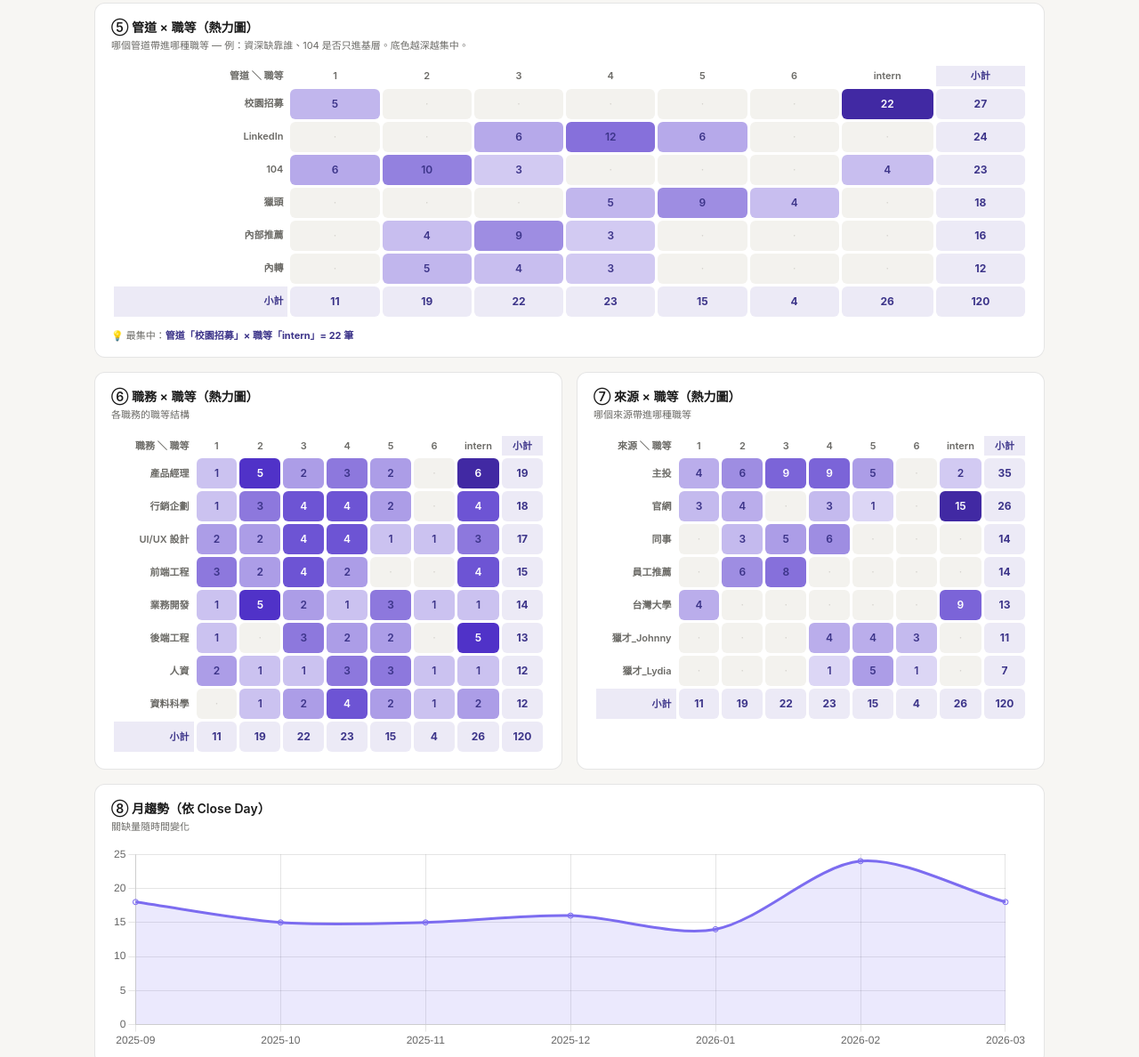
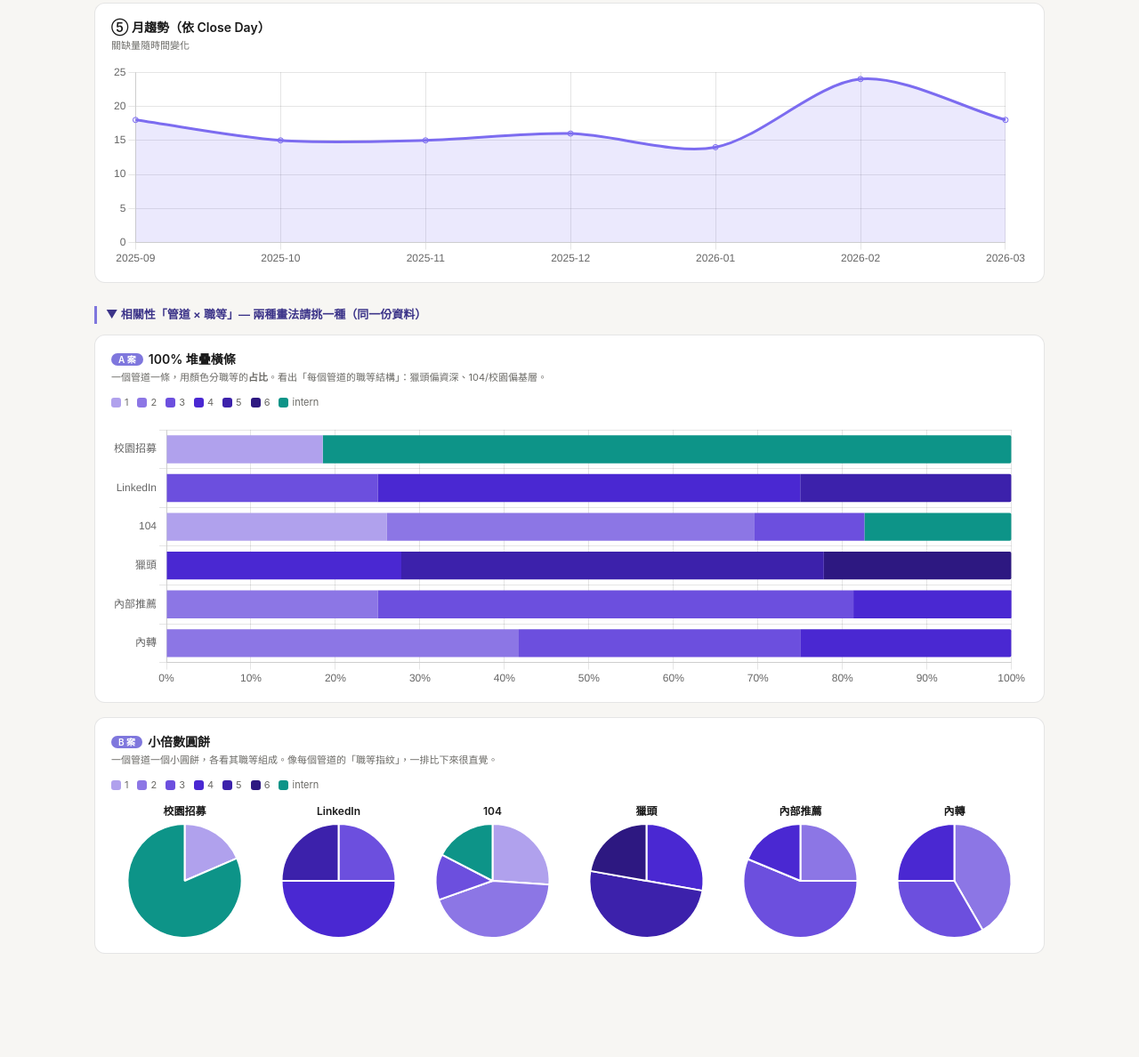
Before and after one commit to RH1028/recruit-dashboard, a plain HTML site: page hr-demo.html in a window 1280 px wide. Shown: the part 620-1808 px from the top of the page at 89% size. After the commit the page ends 1734 px from the top, so only its background shows below. Drawn offline with nearby package versions, Linux system fonts and the light colour scheme.

Commit message:
demo: HR 視角改純 bar/pie/line（相關性提供 100%堆疊橫條 vs 小倍數圓餅 兩案）

```diff
--- a/hr-demo.html
+++ b/hr-demo.html
@@ -3,43 +3,42 @@
 <head>
 <meta charset="UTF-8">
 <meta name="viewport" content="width=device-width, initial-scale=1.0">
-<title>HR Head 視角 — 關缺圖表 Demo（固定版）</title>
+<title>HR Head 視角 — 關缺圖表 Demo（bar/pie/line）</title>
 <style>
 *,*::before,*::after{box-sizing:border-box;margin:0;padding:0}
-:root{--p:#7F77DD;--pd:#3C3489;--t:#1D9E75;--a:#BA7517;--c:#D85A30;--bg:#F7F6F3;--surf:#fff;--bdr:rgba(0,0,0,.1);--text:#1A1A1A;--muted:#6B6A66;
+:root{--p:#7F77DD;--pd:#3C3489;--t:#1D9E75;--a:#BA7517;--bg:#F7F6F3;--surf:#fff;--bdr:rgba(0,0,0,.1);--text:#1A1A1A;--muted:#6B6A66;
   font-family:-apple-system,'Helvetica Neue',Arial,sans-serif;}
 body{background:var(--bg);color:var(--text);padding:26px;font-size:14px;line-height:1.5;max-width:1120px;margin:0 auto}
 h1{font-size:20px;color:var(--pd)}
 .sub{font-size:12px;color:var(--muted);margin:4px 0 20px}
+.divider{font-size:13px;font-weight:600;color:var(--pd);margin:26px 0 12px;padding-left:10px;border-left:3px solid var(--p)}
 .card{background:var(--surf);border:.5px solid var(--bdr);border-radius:12px;padding:16px 18px;margin-bottom:16px}
 .ctitle{font-size:14px;font-weight:600;margin-bottom:2px}
+.ctitle .tag{font-size:10px;font-weight:600;color:#fff;background:var(--p);border-radius:100px;padding:1px 8px;margin-right:6px;vertical-align:middle}
 .cnote{font-size:11px;color:var(--muted);margin-bottom:12px}
 .grid3{display:grid;grid-template-columns:repeat(3,1fr);gap:16px}
-.grid2{display:grid;grid-template-columns:1fr 1fr;gap:16px}
-@media(max-width:820px){.grid3,.grid2{grid-template-columns:1fr}}
-/* KPI */
+@media(max-width:820px){.grid3{grid-template-columns:1fr}}
 .kpis{display:grid;grid-template-columns:repeat(auto-fit,minmax(140px,1fr));gap:12px}
 .kpi{background:var(--bg);border-radius:10px;padding:11px 13px}
 .kpi .l{font-size:11px;color:var(--muted)}
 .kpi .v{font-size:23px;font-weight:700;margin-top:2px}
 .kpi .s{font-size:11px;color:var(--muted)}
 .chartbox{position:relative;height:230px}
-.chartbox.tall{height:260px}
-/* heatmap */
-table.hm{border-collapse:separate;border-spacing:3px;width:100%}
-table.hm th{font-size:11px;color:var(--muted);font-weight:600;padding:3px 5px;text-align:center;white-space:nowrap}
-table.hm th.rowh{text-align:right;min-width:78px}
-table.hm td{height:34px;text-align:center;font-size:12px;font-weight:600;border-radius:6px;color:#fff;min-width:40px}
-table.hm td.z{color:#d4d2cc;background:#f3f2ee!important;font-weight:400}
-table.hm td.tot,table.hm th.tot{background:#eceaf6;color:var(--pd);font-weight:700}
-.note{font-size:11px;color:var(--muted);margin-top:10px}
-.note b{color:var(--pd)}
+.chartbox.tall{position:relative;height:300px}
+/* small multiples */
+.legend{display:flex;gap:10px;flex-wrap:wrap;font-size:11px;color:var(--muted);margin-bottom:12px}
+.legend span{display:inline-flex;align-items:center;gap:4px}
+.legend i{width:11px;height:11px;border-radius:3px;display:inline-block}
+.smgrid{display:grid;grid-template-columns:repeat(auto-fit,minmax(150px,1fr));gap:8px}
+.sm{text-align:center}
+.sm .t{font-size:12px;font-weight:600;margin-bottom:4px}
+.sm .box{position:relative;height:130px}
 </style>
 <script src="https://cdn.jsdelivr.net/npm/chart.js@4.4.1/dist/chart.umd.min.js"></script>
 </head>
 <body>
-<h1>📊 關缺圖表 — HR Head 視角（固定版）</h1>
-<div class="sub">範例資料 120 筆。每張圖鎖定一個用途、用最適合的圖型；不需自選維度。</div>
+<h1>📊 關缺圖表 — HR Head 視角（只用 數值／長條／圓餅／折線）</h1>
+<div class="sub">範例資料 120 筆。下半部「管道 × 職等」用兩種畫法給你比較，挑一種我就套到全部相關性圖。</div>
 
 <div class="card">
   <div class="ctitle">① 重點數字</div>
@@ -53,42 +52,34 @@ table.hm td.tot,table.hm th.tot{background:#eceaf6;color:var(--pd);font-weight:7
   <div class="card"><div class="ctitle">④ Status 分布</div><div class="cnote">錄取 / 補缺 / 內轉占比</div><div class="chartbox"><canvas id="byStatus"></canvas></div></div>
 </div>
 
+<div class="card"><div class="ctitle">⑤ 月趨勢（依 Close Day）</div><div class="cnote">關缺量隨時間變化</div><div class="chartbox"><canvas id="trend"></canvas></div></div>
+
+<div class="divider">▼ 相關性「管道 × 職等」— 兩種畫法請挑一種（同一份資料）</div>
+
 <div class="card">
-  <div class="ctitle">⑤ 管道 × 職等（熱力圖）</div>
-  <div class="cnote">哪個管道帶進哪種職等 — 例：資深缺靠誰、104 是否只進基層。底色越深越集中。</div>
-  <div style="overflow-x:auto" id="hm_ch_lv"></div>
-  <div class="note" id="ins_ch_lv"></div>
-</div>
-
-<div class="grid2">
-  <div class="card">
-    <div class="ctitle">⑥ 職務 × 職等（熱力圖）</div>
-    <div class="cnote">各職務的職等結構</div>
-    <div style="overflow-x:auto" id="hm_fn_lv"></div>
-  </div>
-  <div class="card">
-    <div class="ctitle">⑦ 來源 × 職等（熱力圖）</div>
-    <div class="cnote">哪個來源帶進哪種職等</div>
-    <div style="overflow-x:auto" id="hm_src_lv"></div>
-  </div>
+  <div class="ctitle"><span class="tag">A 案</span>100% 堆疊橫條</div>
+  <div class="cnote">一個管道一條，用顏色分職等的<b>占比</b>。看出「每個管道的職等結構」：獵頭偏資深、104/校園偏基層。</div>
+  <div class="legend" id="legA"></div>
+  <div class="chartbox tall"><canvas id="stackA"></canvas></div>
 </div>
 
 <div class="card">
-  <div class="ctitle">⑧ 月趨勢（依 Close Day）</div>
-  <div class="cnote">關缺量隨時間變化</div>
-  <div class="chartbox"><canvas id="trend"></canvas></div>
+  <div class="ctitle"><span class="tag">B 案</span>小倍數圓餅</div>
+  <div class="cnote">一個管道一個小圓餅，各看其職等組成。像每個管道的「職等指紋」，一排比下來很直覺。</div>
+  <div class="legend" id="legB"></div>
+  <div class="smgrid" id="smPies"></div>
 </div>
 
 <script>
 const FUNCS={'後端工程':'工程部','前端工程':'工程部','資料科學':'AI技術應用組','產品經理':'產品部','行銷企劃':'行銷運營部','業務開發':'業務部','人資':'人力資源部','UI/UX 設計':'產品部'};
 const FN=Object.keys(FUNCS);
 const RULES={
- 'LinkedIn':{lv:['3','3','4','4','5'],src:['主投','主投','官網'],st:['錄取','補缺','錄取']},
+ 'LinkedIn':{lv:['3','3','4','4','5'],src:['主投','官網'],st:['錄取','補缺','錄取']},
  '104':{lv:['1','2','2','3','intern'],src:['主投','官網'],st:['補缺','錄取','補缺']},
  '內部推薦':{lv:['2','3','3','4'],src:['員工推薦','同事'],st:['補缺','錄取']},
  '獵頭':{lv:['4','5','5','6'],src:['獵才_Lydia','獵才_Johnny'],st:['錄取','錄取','補缺']},
- '校園招募':{lv:['intern','intern','1'],src:['台灣大學','官網'],st:['錄取','補缺']},
- '內轉':{lv:['2','3','4'],src:['同事','員工推薦'],st:['內轉補缺','內轉補缺']},
+ '校園招募':{lv:['intern','intern','1'],src:['台灣大學'],st:['錄取','補缺']},
+ '內轉':{lv:['2','3','4'],src:['同事'],st:['內轉補缺','內轉補缺']},
 };
 const CH=Object.keys(RULES);
 const MONTHS=['2025-09','2025-10','2025-11','2025-12','2026-01','2026-02','2026-03'];
@@ -96,49 +87,57 @@ const pick=a=>a[Math.floor(Math.random()*a.length)];
 const ROWS=[];
 for(let i=0;i<120;i++){const ch=pick(CH),r=RULES[ch],fn=pick(FN);
   ROWS.push({func:fn,dept:FUNCS[fn],channel:ch,src:pick(r.src),level:pick(r.lv),status:pick(r.st),
-    close_day:pick(MONTHS)+'-'+String(5+Math.floor(Math.random()*20)).padStart(2,'0'),days:18+Math.floor(Math.random()*40)});}
+    close_day:pick(MONTHS)+'-15',days:18+Math.floor(Math.random()*40)});}
 
 const orderLevels=ks=>{const n=ks.filter(k=>/^\d+$/.test(k)).sort((a,b)=>a-b);const it=ks.filter(k=>/intern/i.test(k));const o=ks.filter(k=>n.indexOf(k)<0&&it.indexOf(k)<0).sort();return[...n,...o,...it];};
 const lvColor=lv=>{const i=['1','2','3','4','5','6'].indexOf(lv);if(i>=0)return 'hsl(252,68%,'+(78-i*9.6).toFixed(0)+'%)';if(/intern/i.test(lv))return '#0d9488';return '#cbd5e1';};
 const countBy=(rows,f)=>{const m={};rows.forEach(v=>{const k=v[f]||'(未填)';m[k]=(m[k]||0)+1;});return Object.entries(m).sort((a,b)=>b[1]-a[1]);};
+const LEVELS=orderLevels([...new Set(ROWS.map(r=>r.level))]);
+const base={responsive:true,maintainAspectRatio:false,animation:false};
 
 // ① KPI
 (function(){const n=ROWS.length,by=s=>ROWS.filter(r=>r.status===s).length,pct=x=>Math.round(x/n*100),avg=Math.round(ROWS.reduce((s,r)=>s+r.days,0)/n);
   const kp=[['總關缺數',n,''],['錄取',by('錄取'),pct(by('錄取'))+'%'],['補缺',by('補缺'),pct(by('補缺'))+'%'],['內轉補缺',by('內轉補缺'),pct(by('內轉補缺'))+'%'],['平均報到天數',avg+' 天','Close → 報到']];
   document.getElementById('kpis').innerHTML=kp.map(k=>`<div class="kpi"><div class="l">${k[0]}</div><div class="v">${k[1]}</div><div class="s">${k[2]}</div></div>`).join('');})();
 
-const base={responsive:true,maintainAspectRatio:false,animation:false};
 // ② 各職務（橫條）
 {const e=countBy(ROWS,'func');new Chart(document.getElementById('byFunc'),{type:'bar',data:{labels:e.map(x=>x[0]),datasets:[{data:e.map(x=>x[1]),backgroundColor:'#7c6cf0',borderRadius:4}]},options:{...base,indexAxis:'y',plugins:{legend:{display:false}},scales:{x:{beginAtZero:true,ticks:{precision:0}}}}});}
 // ③ 職等分布（圓餅）
-{const e=orderLevels([...new Set(ROWS.map(r=>r.level))]).map(l=>[l,ROWS.filter(r=>r.level===l).length]);new Chart(document.getElementById('byLevel'),{type:'pie',data:{labels:e.map(x=>x[0]),datasets:[{data:e.map(x=>x[1]),backgroundColor:e.map(x=>lvColor(x[0]))}]},options:{...base,plugins:{legend:{labels:{font:{size:10},boxWidth:12,padding:8}}}}});}
+{const e=LEVELS.map(l=>[l,ROWS.filter(r=>r.level===l).length]);new Chart(document.getElementById('byLevel'),{type:'pie',data:{labels:e.map(x=>x[0]),datasets:[{data:e.map(x=>x[1]),backgroundColor:e.map(x=>lvColor(x[0]))}]},options:{...base,plugins:{legend:{labels:{font:{size:10},boxWidth:12,padding:6}}}}});}
 // ④ Status（圓餅）
-{const sc={'錄取':'#1D9E75','補缺':'#7c6cf0','內轉補缺':'#f59e0b'};const e=countBy(ROWS,'status');new Chart(document.getElementById('byStatus'),{type:'pie',data:{labels:e.map(x=>x[0]),datasets:[{data:e.map(x=>x[1]),backgroundColor:e.map(x=>sc[x[0]]||'#999')}]},options:{...base,plugins:{legend:{labels:{font:{size:10},boxWidth:12,padding:8}}}}});}
-
-// 熱力圖通用
-function heatmap(elId,rowF,colF,colOrderLevels,insEl,rowLabel,colLabel){
-  const rowKeys=[...new Set(ROWS.map(r=>r[rowF]||'(未填)'))].sort((a,b)=>ROWS.filter(r=>(r[rowF]||'(未填)')===b).length-ROWS.filter(r=>(r[rowF]||'(未填)')===a).length);
-  let colKeys=[...new Set(ROWS.map(r=>r[colF]||'(未填)'))];
-  colKeys=colOrderLevels?orderLevels(colKeys):colKeys.sort();
-  const M={};rowKeys.forEach(rk=>{M[rk]={};colKeys.forEach(ck=>M[rk][ck]=0);});
-  ROWS.forEach(r=>{const rk=r[rowF]||'(未填)',ck=r[colF]||'(未填)';if(M[rk]&&M[rk][ck]!==undefined)M[rk][ck]++;});
-  const rowTot={},colTot={};rowKeys.forEach(rk=>rowTot[rk]=colKeys.reduce((s,ck)=>s+M[rk][ck],0));colKeys.forEach(ck=>colTot[ck]=rowKeys.reduce((s,rk)=>s+M[rk][ck],0));
-  let max=0;rowKeys.forEach(rk=>colKeys.forEach(ck=>{if(M[rk][ck]>max)max=M[rk][ck];}));
-  const cell=n=>{if(!n)return '<td class="z">·</td>';const L=94-(n/max)*54,fg=L<62?'#fff':'#3C3489';return `<td style="background:hsl(252,60%,${L.toFixed(0)}%);color:${fg}">${n}</td>`;};
-  let h=`<table class="hm"><thead><tr><th class="rowh">${rowLabel} ＼ ${colLabel}</th>`+colKeys.map(c=>`<th>${c}</th>`).join('')+`<th class="tot">小計</th></tr></thead><tbody>`;
-  rowKeys.forEach(rk=>{h+=`<tr><th class="rowh">${rk}</th>`+colKeys.map(ck=>cell(M[rk][ck])).join('')+`<td class="tot">${rowTot[rk]}</td></tr>`;});
-  h+=`<tr><th class="rowh tot">小計</th>`+colKeys.map(ck=>`<td class="tot">${colTot[ck]}</td>`).join('')+`<td class="tot">${ROWS.length}</td></tr></tbody></table>`;
-  document.getElementById(elId).innerHTML=h;
-  if(insEl){let best=null;rowKeys.forEach(rk=>colKeys.forEach(ck=>{if(!best||M[rk][ck]>best.v)best={rk,ck,v:M[rk][ck]};}));
-    document.getElementById(insEl).innerHTML=`💡 最集中：<b>${rowLabel}「${best.rk}」× ${colLabel}「${best.ck}」= ${best.v} 筆</b>`;}
-}
-heatmap('hm_ch_lv','channel','level',true,'ins_ch_lv','管道','職等');
-heatmap('hm_fn_lv','func','level',true,null,'職務','職等');
-heatmap('hm_src_lv','src','level',true,null,'來源','職等');
-
-// ⑧ 月趨勢
+{const sc={'錄取':'#1D9E75','補缺':'#7c6cf0','內轉補缺':'#f59e0b'};const e=countBy(ROWS,'status');new Chart(document.getElementById('byStatus'),{type:'pie',data:{labels:e.map(x=>x[0]),datasets:[{data:e.map(x=>x[1]),backgroundColor:e.map(x=>sc[x[0]]||'#999')}]},options:{...base,plugins:{legend:{labels:{font:{size:10},boxWidth:12,padding:6}}}}});}
+// ⑤ 月趨勢
 {const m={};ROWS.forEach(r=>{const k=r.close_day.slice(0,7);m[k]=(m[k]||0)+1;});const keys=MONTHS.filter(k=>m[k]);
   new Chart(document.getElementById('trend'),{type:'line',data:{labels:keys,datasets:[{data:keys.map(k=>m[k]),borderColor:'#7c6cf0',backgroundColor:'rgba(124,108,240,.15)',fill:true,tension:.3,pointRadius:3}]},options:{...base,plugins:{legend:{display:false}},scales:{y:{beginAtZero:true,ticks:{precision:0}}}}});}
+
+// 共用：管道列（依總量排序）
+const chOrder=countBy(ROWS,'channel').map(x=>x[0]);
+const legHTML=LEVELS.map(l=>`<span><i style="background:${lvColor(l)}"></i>${l}</span>`).join('');
+document.getElementById('legA').innerHTML=legHTML;
+document.getElementById('legB').innerHTML=legHTML;
+
+// A 案：100% 堆疊橫條
+{
+  const datasets=LEVELS.map(lv=>{
+    const counts=chOrder.map(c=>ROWS.filter(r=>r.channel===c&&r.level===lv).length);
+    const tot=chOrder.map(c=>ROWS.filter(r=>r.channel===c).length);
+    return{label:lv,data:counts.map((n,i)=>tot[i]?+(n/tot[i]*100).toFixed(1):0),_counts:counts,backgroundColor:lvColor(lv),borderRadius:2};
+  });
+  new Chart(document.getElementById('stackA'),{type:'bar',data:{labels:chOrder,datasets},
+    options:{...base,indexAxis:'y',plugins:{legend:{display:false},tooltip:{callbacks:{label:it=>`職等 ${it.dataset.label}：${it.dataset._counts[it.dataIndex]} 筆（${it.parsed.x}%）`}}},
+      scales:{x:{stacked:true,max:100,ticks:{callback:v=>v+'%'}},y:{stacked:true}}}});
+}
+
+// B 案：小倍數圓餅（每管道一個）
+{
+  const host=document.getElementById('smPies');
+  host.innerHTML=chOrder.map((c,i)=>`<div class="sm"><div class="t">${c}</div><div class="box"><canvas id="sm${i}"></canvas></div></div>`).join('');
+  chOrder.forEach((c,i)=>{
+    const e=LEVELS.map(l=>[l,ROWS.filter(r=>r.channel===c&&r.level===l).length]).filter(x=>x[1]>0);
+    new Chart(document.getElementById('sm'+i),{type:'pie',data:{labels:e.map(x=>x[0]),datasets:[{data:e.map(x=>x[1]),backgroundColor:e.map(x=>lvColor(x[0]))}]},
+      options:{...base,plugins:{legend:{display:false},tooltip:{callbacks:{label:it=>`職等 ${it.label}：${it.parsed} 筆`}}}}});
+  });
+}
 </script>
 </body>
 </html>
```
